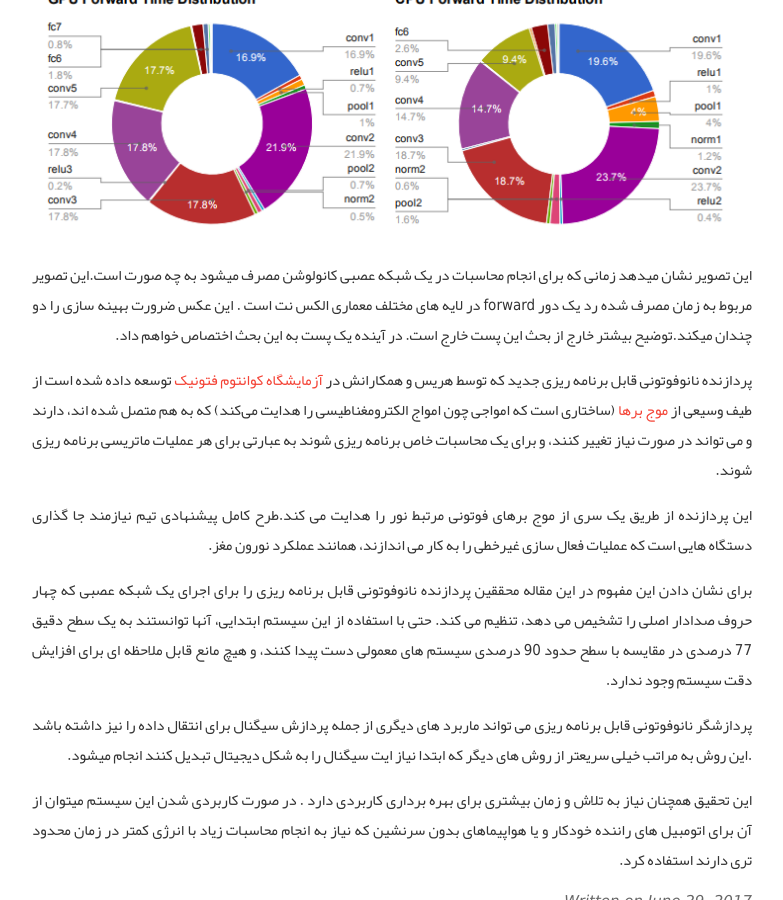
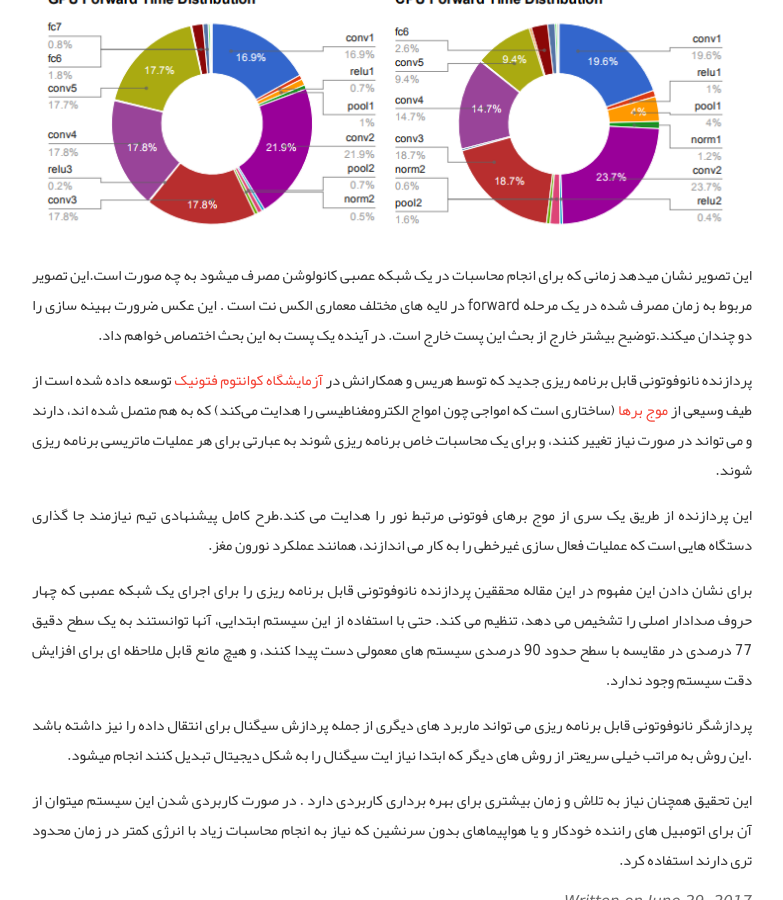
Before and after one commit to AlisterTA/alisterta.github.io, a Jekyll site: the page built from _posts/2017-06-29-شبکه های عصبی نوری.md, in a window 1280 px wide and 900 px high, scrolled down 2529 px. Shown: the whole window, without its empty margins (248-1031 px from the left). Built offline with Jekyll 4.4.1, drawn with Linux system fonts in a browser that asks for light colours; comment, search, counter and statistics services are not loaded.

Commit message:
Update 2017-06-29-شبکه های عصبی نوری.md

```diff
--- a/_posts/2017-06-29-شبکه های عصبی نوری.md
+++ b/_posts/2017-06-29-شبکه های عصبی نوری.md
@@ -34,7 +34,7 @@ title: شبکه های عصبی نوری
 
 ![_config.yml]({{ site.baseurl }}/images/7/3.png)
 
-این تصویر نشان میدهد زمانی که برای انجام محاسبات در یک شبکه عصبی کانولوشن مصرف میشود به چه صورت است.این تصویر مربوط به زمان مصرف شده رد یک دور forward در لایه های مختلف معماری الکس نت است . این عکس ضرورت بهینه سازی را دو چندان میکند.توضیح بیشتر خارج از بحث این پست خارج است. در آینده یک پست به این بحث اختصاص خواهم داد.
+این تصویر نشان میدهد زمانی که برای انجام محاسبات در یک شبکه عصبی کانولوشن مصرف میشود به چه صورت است.این تصویر مربوط به زمان مصرف شده در یک مرحله forward در لایه های مختلف معماری الکس نت است . این عکس ضرورت بهینه سازی را دو چندان میکند.توضیح بیشتر خارج از بحث این پست خارج است. در آینده یک پست به این بحث اختصاص خواهم داد.
 
 پردازنده نانوفوتونی قابل برنامه ریزی جدید که توسط هریس و همکارانش در [آزمایشگاه کوانتوم فتونیک](http://www.rle.mit.edu/qp/) توسعه داده شده است از طیف وسیعی از [موج برها](https://en.wikipedia.org/wiki/Waveguide) (ساختاری است که امواجی چون امواج الکترومغناطیسی را هدایت می‌کند) که به هم متصل شده اند، دارند و می تواند در صورت نیاز تغییر کنند، و برای یک محاسبات خاص برنامه ریزی شوند به عبارتی برای هر عملیات ماتریسی برنامه ریزی شوند.
 
```
